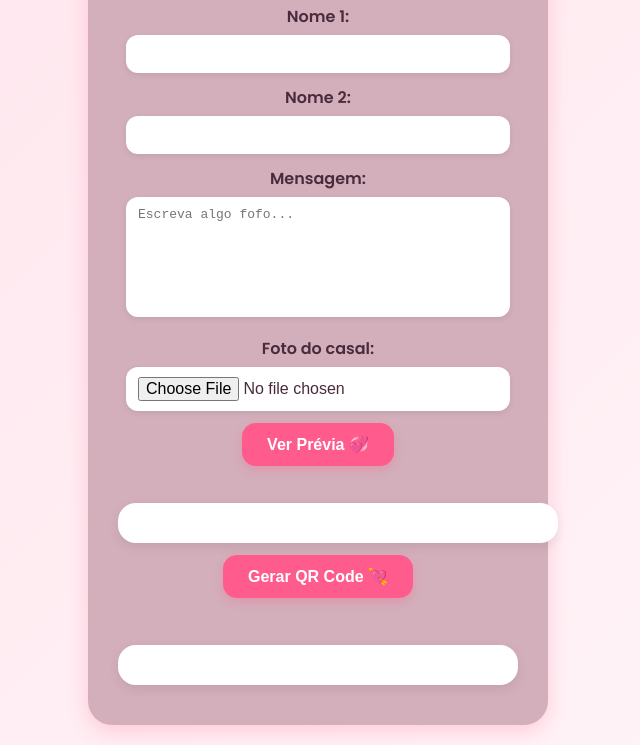
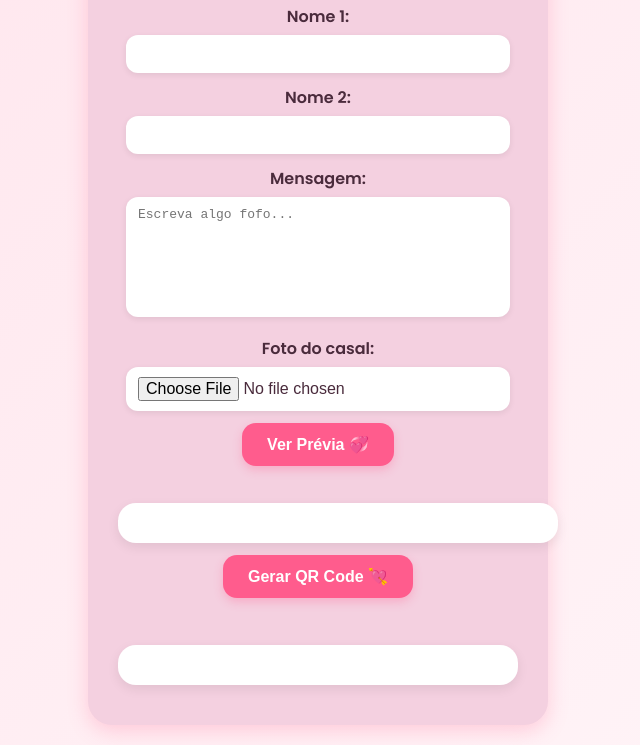
Before and after one commit to Just1cup/LoveQr, a plain HTML site: page index.html in a window 1280 px wide. Shown: the part 243-988 px from the top of the page, without its empty margins (322-962 px from the left). Drawn offline with Linux system fonts and the light colour scheme.

Commit message:
Card change

```diff
--- a/style.css
+++ b/style.css
@@ -7,7 +7,7 @@
   --branco: #fff;
   --texto: #4a2b3c;
   --sombra: rgba(0, 0, 0, 0.08);
-  --card-fundo: #d3afbb;
+  --card-fundo: #f4d0e0;
 }
 
 body {
```
